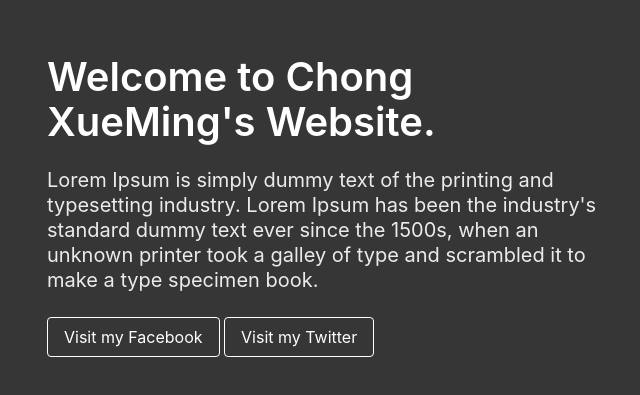
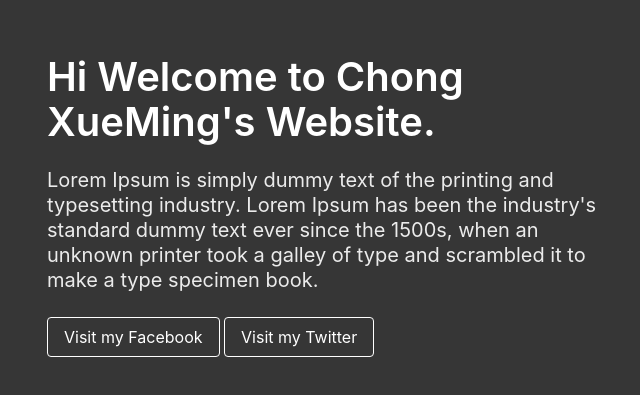
Before and after one commit to chongxueming/chongxueming.github.io, a plain HTML site: page index.html in a window 1280 px wide. Shown: the part 195-590 px from the top of the page, without its empty margins (311-951 px from the left). Drawn offline with nearby package versions, Linux system fonts and the light colour scheme.

Commit message:
Update index.html

```diff
--- a/index.html
+++ b/index.html
@@ -13,7 +13,7 @@
             <div class="columns is-vcentered is-centered">
                 <div class="column is-6">
                     <div class="block">
-                        <h1 class="title is-2">Welcome to Chong XueMing's Website.</h1>
+                        <h1 class="title is-2">Hi Welcome to Chong XueMing's Website.</h1>
                     </div>
                     <div class="block">
                         <h2 class="subtitle">Lorem Ipsum is simply dummy text of the printing and typesetting industry. Lorem Ipsum has been the industry's standard dummy text ever since the 1500s, when an unknown printer took a galley of type and scrambled it to make a type specimen book.<br>
```
